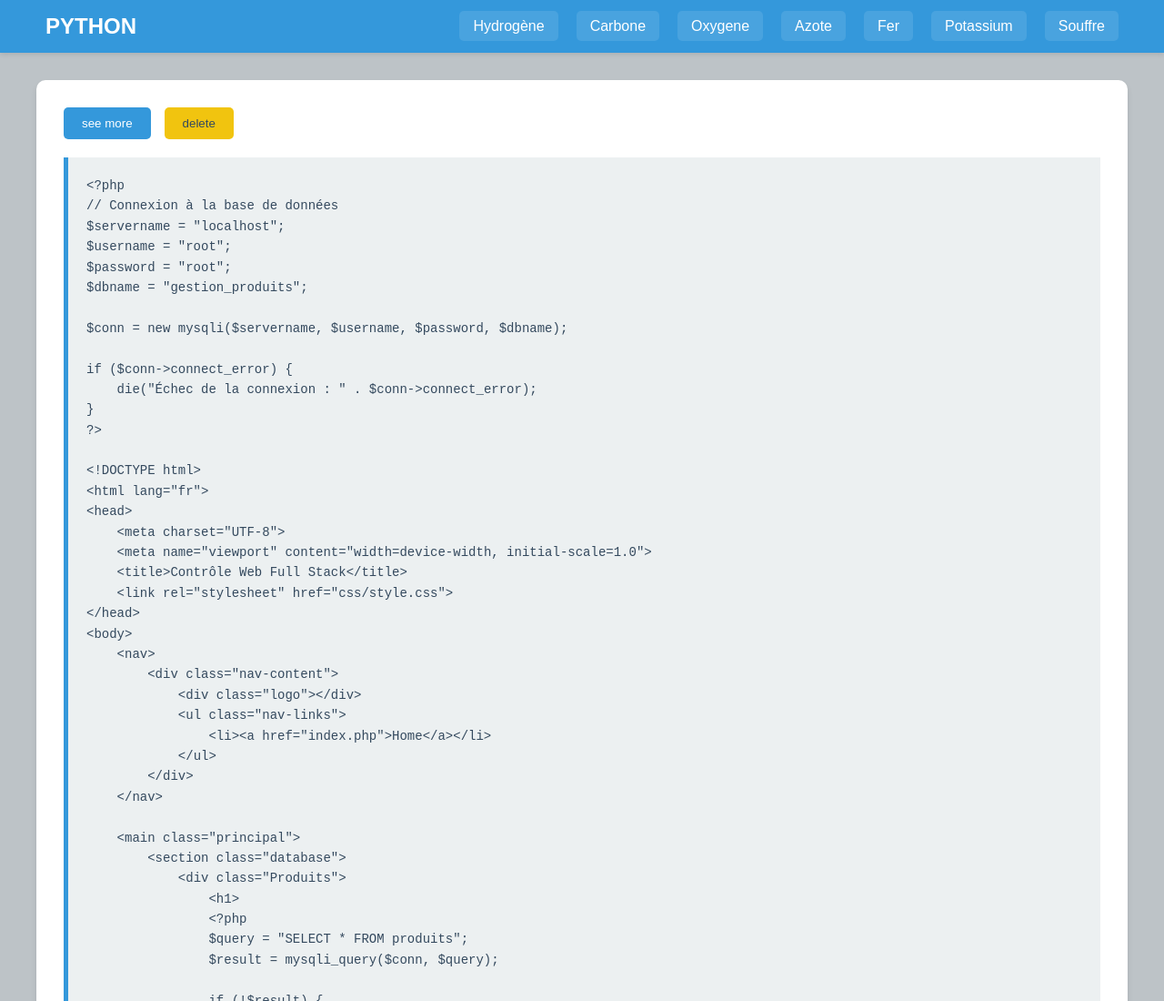
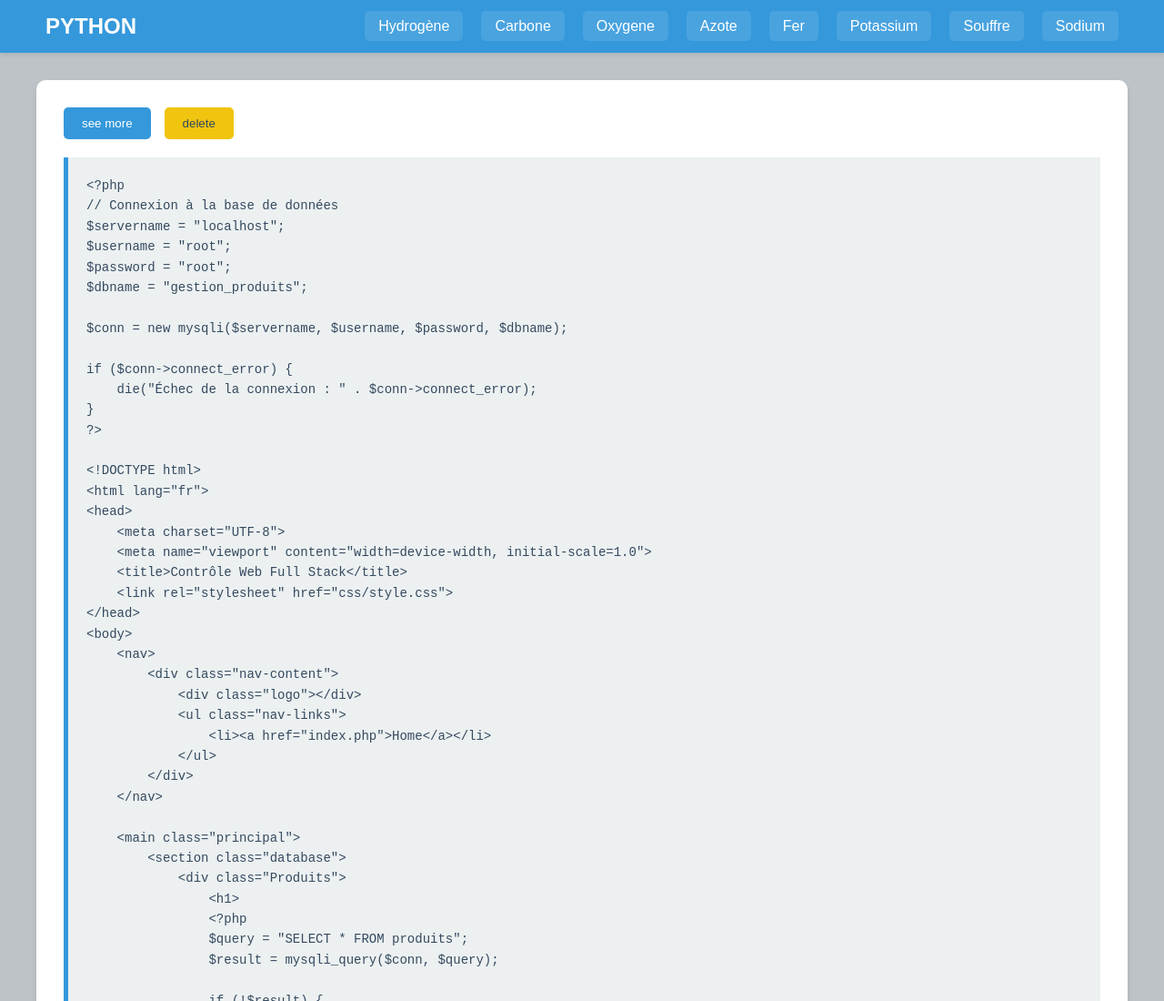
Before and after one commit to skoubidoupapa/python-easy-truc9521559-bezabfezabbfe-EBHBFE-kk-fpeafnezfkfam-dfbazjbijfeb-evfaz, a plain HTML site: page index.html in a window 1280 px wide. Shown: the top 1100 px of the page at 91% size. Drawn offline with Linux system fonts and the light colour scheme.

Commit message:
index.html

```diff
--- a/index.html
+++ b/index.html
@@ -128,6 +128,8 @@
             <li><a href="fer.html">Fer</a></li>
             <li><a href="azef.html">Potassium</a></li>
             <li><a href="ap.html">Souffre</a></li>
+            <li><a href="sodium.html">Sodium</a></li>
+
 
         </ul>
     </nav>
```
